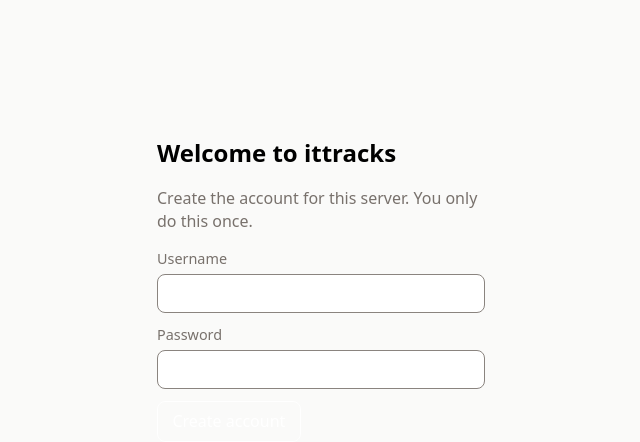
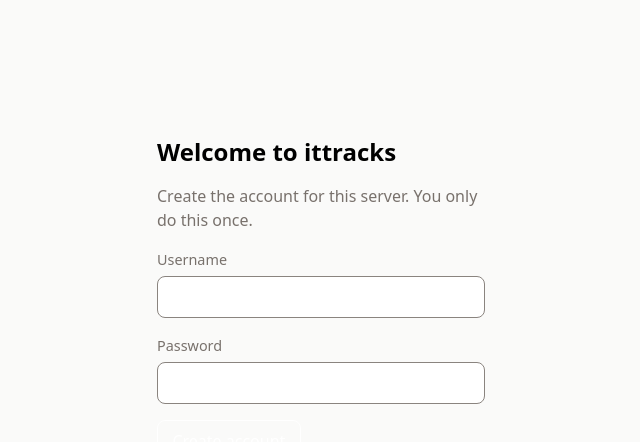
Before and after one commit to b4ytimur/ittracks, a SvelteKit app: page /setup in a window 1280 px wide. Shown: the top 442 px of the page, without its empty margins (319-959 px from the left). Built offline with nearby package versions, Linux system fonts and the light colour scheme; no server answers; the database is empty.

Commit message:
Step 7: lines and gaps on a 4px pitch

```diff
--- a/src/app.css
+++ b/src/app.css
@@ -16,10 +16,10 @@ body {
 	margin: 0;
 	background: var(--bg);
 	color: var(--text);
-	font: 16px/1.45 system-ui, -apple-system, 'Segoe UI', sans-serif;
+	font: 1rem/1.5rem var(--font-sans);
 }
-h1 { font-size: 1.5rem; margin: 0; overflow-wrap: anywhere; }
-h2 { font-size: 1.1rem; margin: 1.5rem 0 0.5rem; }
+h1 { font-size: var(--font-size-page-title); line-height: 2rem; margin: 0; overflow-wrap: anywhere; }
+h2 { font-size: var(--font-size-section-title); line-height: 1.5rem; margin: var(--space-section) 0 var(--space-inline); }
 a { color: var(--accent); }
 input, select, textarea, button { font: inherit; color: inherit; }
 input, select, textarea {
@@ -65,7 +65,7 @@ button.small { padding: 0.25rem 0.6rem; font-size: 0.85rem; }
 
 .bar { display: flex; align-items: center; justify-content: space-between; gap: 1rem; margin-bottom: 1rem; }
 .bar > div { min-width: 0; }
-.stack > * + * { margin-top: 0.75rem; }
+.stack > * + * { margin-top: var(--space-group); }
 .row { display: flex; gap: 0.5rem; align-items: end; flex-wrap: wrap; }
 .row > .grow { flex: 1; min-width: 8rem; }
 .card { background: var(--surface); border: 1px solid var(--border); border-radius: var(--radius-card); padding: var(--space-group); }
```
